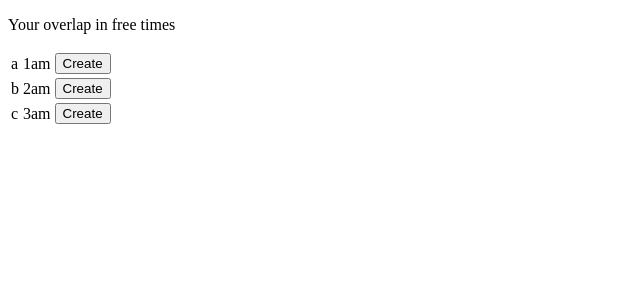
After one commit to ngmhprogramming/covegg, a Flask app: page /create_meeting in a window 1280 px wide. The commit adds this page. Shown: the top 300 px of the page, without its empty margins (0-640 px from the left). Run offline with Flask 2, Linux system fonts and the light colour scheme; a user stored in the database is signed in; parts of the project's set-up code (start-up, migrations or seed data) failed here and were passed over.

Commit message:
outline for overlaps

```diff
--- a/app.py
+++ b/app.py
@@ -100,6 +100,8 @@ def meetings():
     if request.method == "GET":
         return render_template("meetings.html", pmeetings=pmeetings, cmeetings=cmeetings, username=username)
     else:
+        meetingid = request.form["meetingid"]
+        db.confirmmeeting(meetingid)
         return render_template("meetings.html", pmeetings=pmeetings, cmeetings=cmeetings, username=username)
 
 @app.route("/create_meeting", methods=["GET", "POST"])
@@ -108,10 +110,12 @@ def create_meeting():
     if not username:
         return redirect(url_for("login"))
 
+    #over = db.findoverlaps(username)
+    over = [["a", "1am"], ["b", "2am"], ["c", "3am"]]
     if request.method == "GET":
-        return render_template("create_meeting.html", username=username)
+        return render_template("create_meeting.html", over=over, username=username)
     else:
-        return render_template("create_meeting.html", username=username)
+        return render_template("create_meeting.html", over=over, username=username)
 
 @app.route("/friends", methods=["GET", "POST"])
 def friends():
--- /dev/null
+++ b/templates/create_meeting.html
@@ -0,0 +1,22 @@
+<!DOCTYPE html>
+<html>
+  <body>
+	<div class="main">
+        <p>Your overlap in free times</p>
+        <table>
+            {% for overlap in over %}
+            <tr>
+                <td>{{ overlap[0] }}</td>
+                <td>{{ overlap[1] }}</td>
+                <td>
+                    <form action="/create_meeting" method="POST">
+                        <input type="text" name="overlap" value="{{ overlap[0] }}" hidden>
+                        <input type=submit value="Create">
+                    </form>
+                </td>
+            </tr>
+            {% endfor %}
+        </table>
+	</div>
+  </body>
+</html>
--- a/templates/meetings.html
+++ b/templates/meetings.html
@@ -15,7 +15,7 @@
                 <td><p>{{ meeting[2] }}</p></td>
                 <td>
                     <form action="/meetings" method="POST">
-                        <input type="text" name="meetingid" value="{ meeting[0] }}" hidden>
+                        <input type="text" name="meetingid" value="{{ meeting[0] }}" hidden>
                         <input type=submit value="Accept">
                     </form>
                 </td>
```
Also changed, not shown: mydatabase.db.
